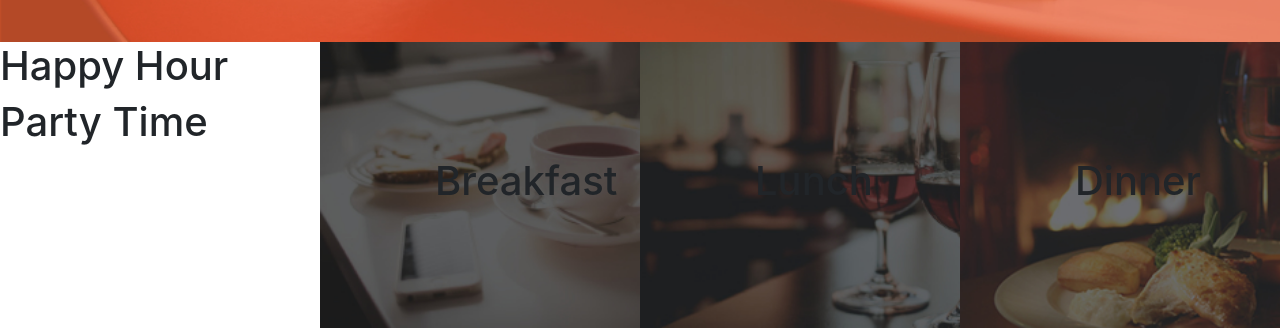
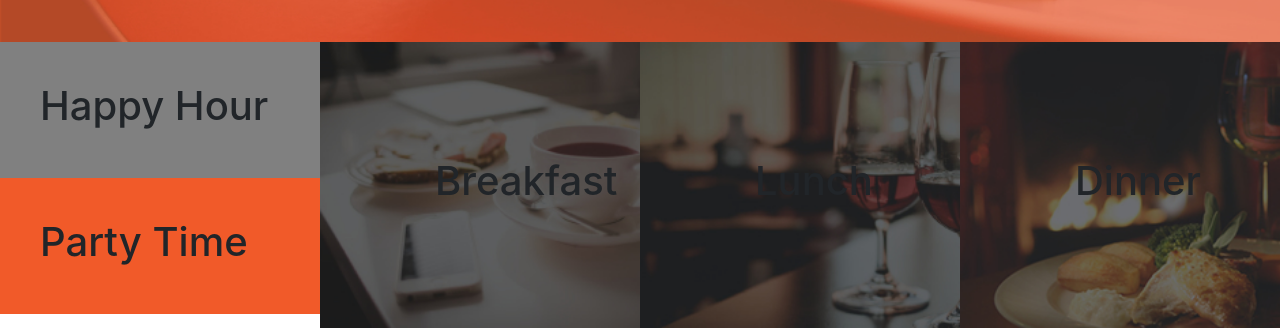
Before and after one commit to JuneMuoti/Calculator, a plain HTML site: page anitas-kitchen-project/index.html in a window 1280 px wide. Shown: the part 758-1086 px from the top of the page. Drawn offline with Linux system fonts and the light colour scheme; files whose address does not match are found by name.

Commit message:
git add styling for party and happy

```diff
--- a/anitas-kitchen-project/css/styles.css
+++ b/anitas-kitchen-project/css/styles.css
@@ -27,3 +27,11 @@ background-attachment: fixed;
   background-size: cover;
   padding:115px;
 }
+#party{
+  background-color: #F15A29;
+  padding:40px;
+}
+#happy{
+  padding:40px;
+  background-color: grey;
+}
```
